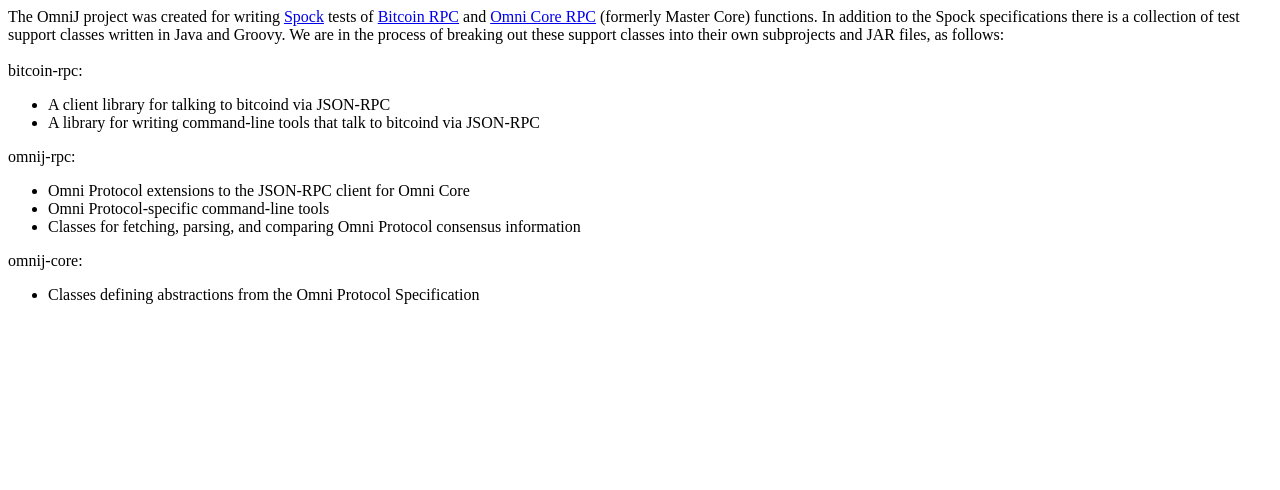
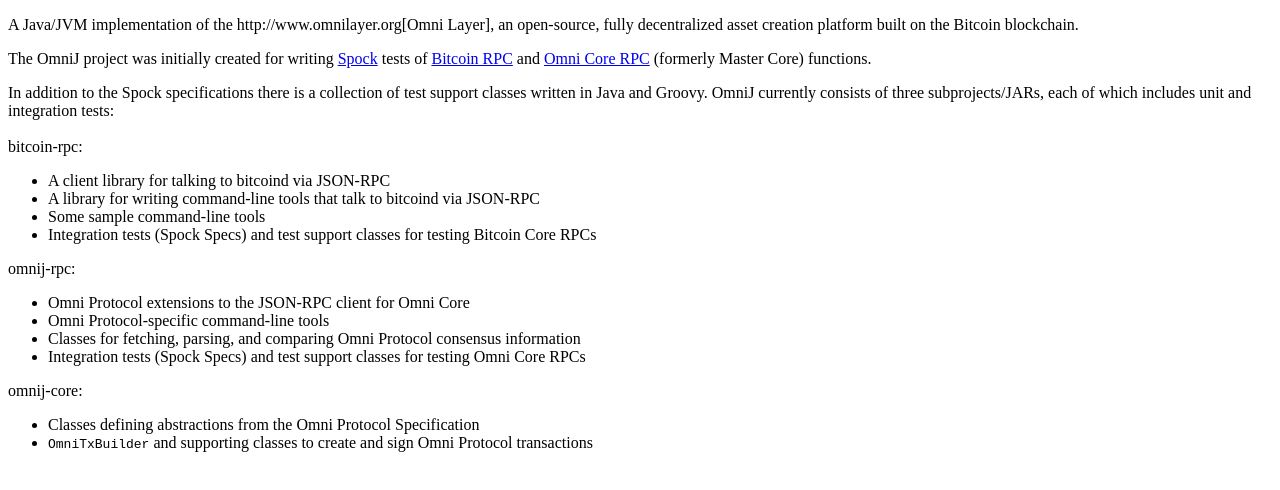
Before and after one commit to OmniLayer/OmniJ, a plain HTML site: page src/main/java/overview.html in a window 1280 px wide. Drawn offline with Linux system fonts and the light colour scheme.

Commit message:
Unit test improvements
* Unroll some data-driven test for better reporting
* Add BaseTxSpec abstract base class for Tx tests
* Create a starter OmniTxBuilderSpec and move one feature test to it
* Update overview.html for the GroovyDoc

```diff
--- a/src/main/java/overview.html
+++ b/src/main/java/overview.html
@@ -5,20 +5,26 @@
     <title>Bitcoin Spock</title>
 </head>
 <body>
-The OmniJ project was created for writing <a href="http://spockframework.org" target="_blank">Spock</a>
+<p>A Java/JVM implementation of the http://www.omnilayer.org[Omni Layer], an open-source, fully decentralized asset creation platform built on the Bitcoin blockchain.</p>
+
+<p>The OmniJ project was initially created for writing <a href="http://spockframework.org" target="_blank">Spock</a>
 tests of <a href="https://bitcoin.org/en/developer-reference#bitcoin-core-apis" target="_blank">Bitcoin RPC</a>
 and
 <a href="https://github.com/mastercoin-MSC/mastercore/blob/mscore-0.0.9/doc/apidocumentation.md" target="_blank">Omni Core RPC</a>
-(formerly Master Core) functions. In addition to the Spock specifications there is a collection
+(formerly Master Core) functions.</p>
+
+In addition to the Spock specifications there is a collection
 of test support classes written in Java and Groovy.
 
-We are in the process of breaking out these support classes into their own subprojects and JAR files, as follows:
+OmniJ currently consists of three subprojects/JARs, each of which includes unit and integration tests:
 <br>
 <br>
 bitcoin-rpc:
 <ul>
     <li>A client library for talking to bitcoind via JSON-RPC</li>
     <li>A library for writing command-line tools that talk to bitcoind via JSON-RPC</li>
+    <li>Some sample command-line tools</li>
+    <li>Integration tests (Spock Specs) and test support classes for testing Bitcoin Core RPCs</li>
 </ul>
 
 omnij-rpc:
@@ -26,11 +32,13 @@ omnij-rpc:
     <li>Omni Protocol extensions to the JSON-RPC client for Omni Core</li>
     <li>Omni Protocol-specific command-line tools</li>
     <li>Classes for fetching, parsing, and comparing Omni Protocol consensus information</li>
+    <li>Integration tests (Spock Specs) and test support classes for testing Omni Core RPCs</li>
 </ul>
 
 omnij-core:
 <ul>
     <li>Classes defining abstractions from the Omni Protocol Specification</li>
+    <li><code>OmniTxBuilder</code> and supporting classes to create and sign Omni Protocol transactions</li>
 </ul>
 
 </body>
```
Also changed, not shown: 9 other files.
